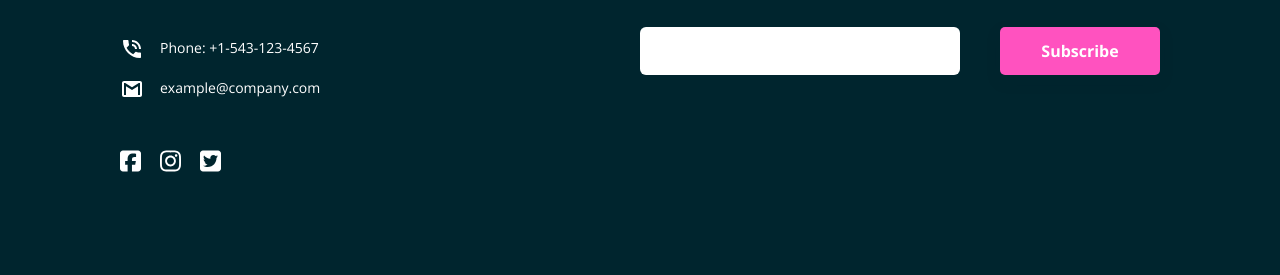
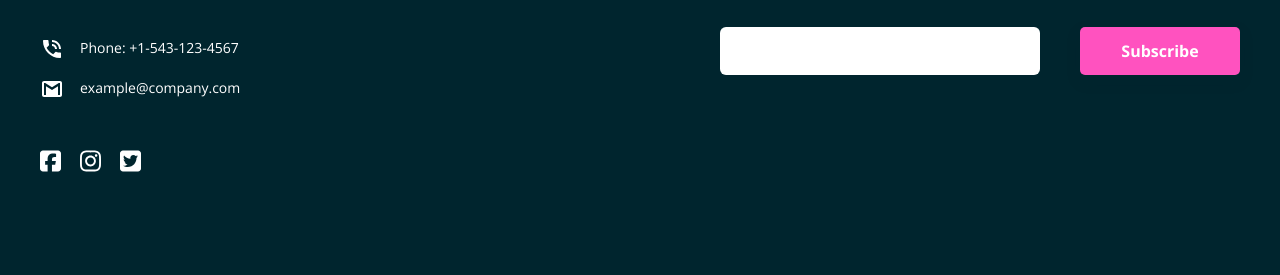
Before and after one commit to oshudev/huddle-landing-page, a website built with webpack: page src/index.html in a window 1280 px wide. Shown: the part 5131-5406 px from the top of the page. Built offline with nearby package versions, Linux system fonts and the light colour scheme.

Commit message:
refactor: add footer container

```diff
--- a/src/index.html
+++ b/src/index.html
@@ -186,12 +186,14 @@
           alt="bg footer top desktop"
         />
       </div>
+      <div class="footer__container">
         <div class="footer__newsletter">
           <div class="text-container">
             <h2>Newsletter</h2>
             <p>
-            To recieve tips on how to grow your community, sign up to our weekly
-            newsletter. We’ll never send you spam or pass on your email address
+              To recieve tips on how to grow your community, sign up to our
+              weekly newsletter. We’ll never send you spam or pass on your email
+              address
             </p>
           </div>
           <form class="form">
@@ -272,18 +274,7 @@
             </a>
           </div>
         </div>
+      </div>
     </footer>
-
-    <!--
-
-  Phone: +1-543-123-4567
-  example@huddle.com
-
-  <footer>
-    <p class="attribution">
-      Challenge by <a href="https://www.frontendmentor.io?ref=challenge" target="_blank">Frontend Mentor</a>.
-      Coded by <a href="#">Your Name Here</a>.
-    </p>
-  </footer> -->
   </body>
 </html>
--- a/src/style.css
+++ b/src/style.css
@@ -409,8 +409,7 @@ button {
 
 .footer {
   position: relative;
-  padding-inline: 1.75rem;
-  padding-bottom: 2.875rem;
+  padding: 3.5rem 1.75rem 2.875rem;
   color: var(--color-neutral-100);
   background-color: var(--color-neutral-400);
 }
@@ -447,6 +446,7 @@ button {
 
 .footer .footer__newsletter {
   margin-bottom: 6.5rem;
+  max-width: 32.5rem;
 }
 
 .footer .footer__newsletter .text-container {
@@ -572,11 +572,16 @@ button {
 
 @media only screen and (min-width: 1024px) {
   .footer {
+    padding-block: 7.25rem 6.375rem;
+  }
+
+  .footer__container {
     display: flex;
     flex-direction: row-reverse;
     gap: 2rem;
     justify-content: space-between;
-    padding: 7.25rem 7.5rem 6.375rem;
+    margin-inline: auto;
+    max-width: 75rem;
   }
 
   .footer .footer__newsletter {
```
Lines whose indentation alone changed are shown as unchanged.
